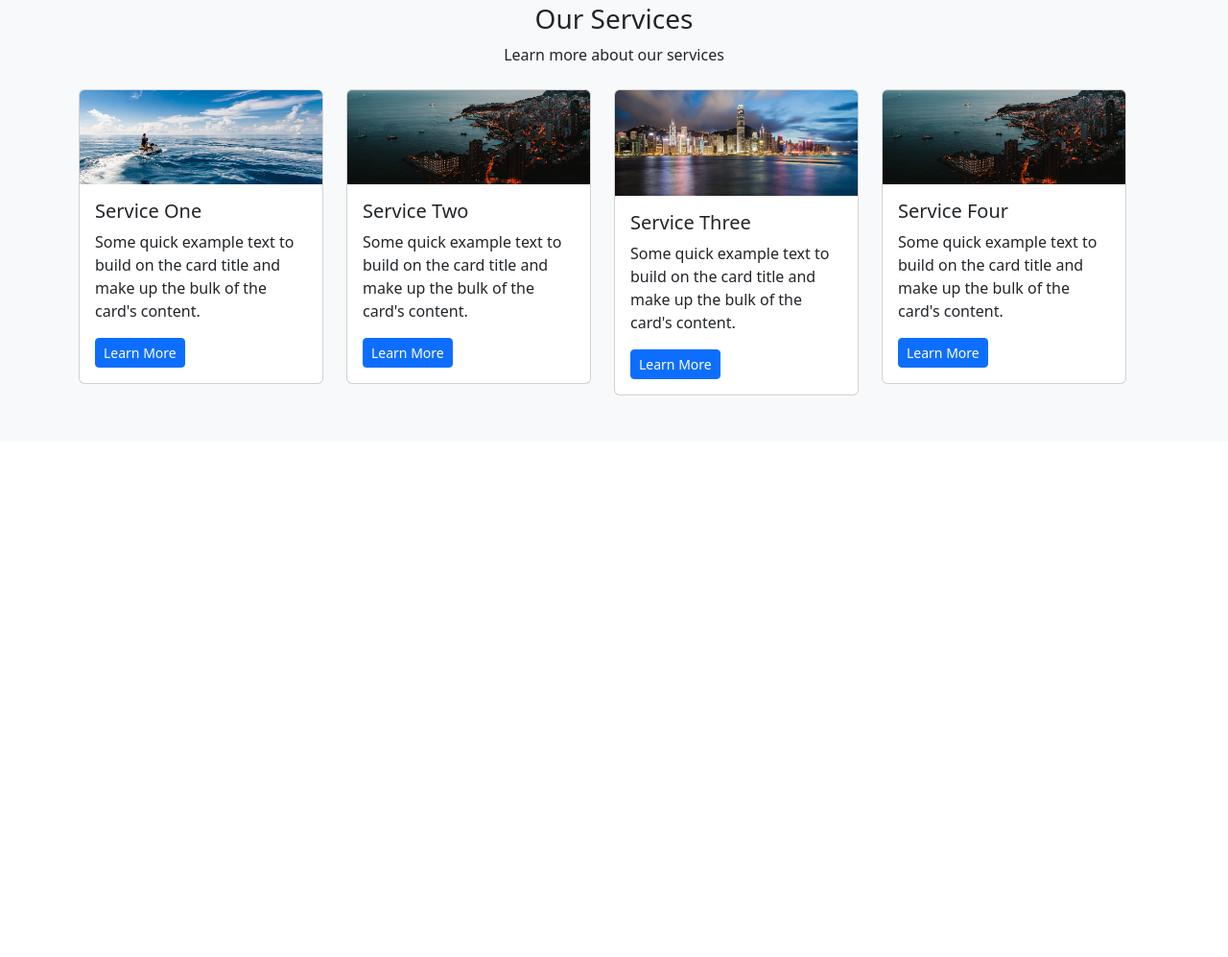
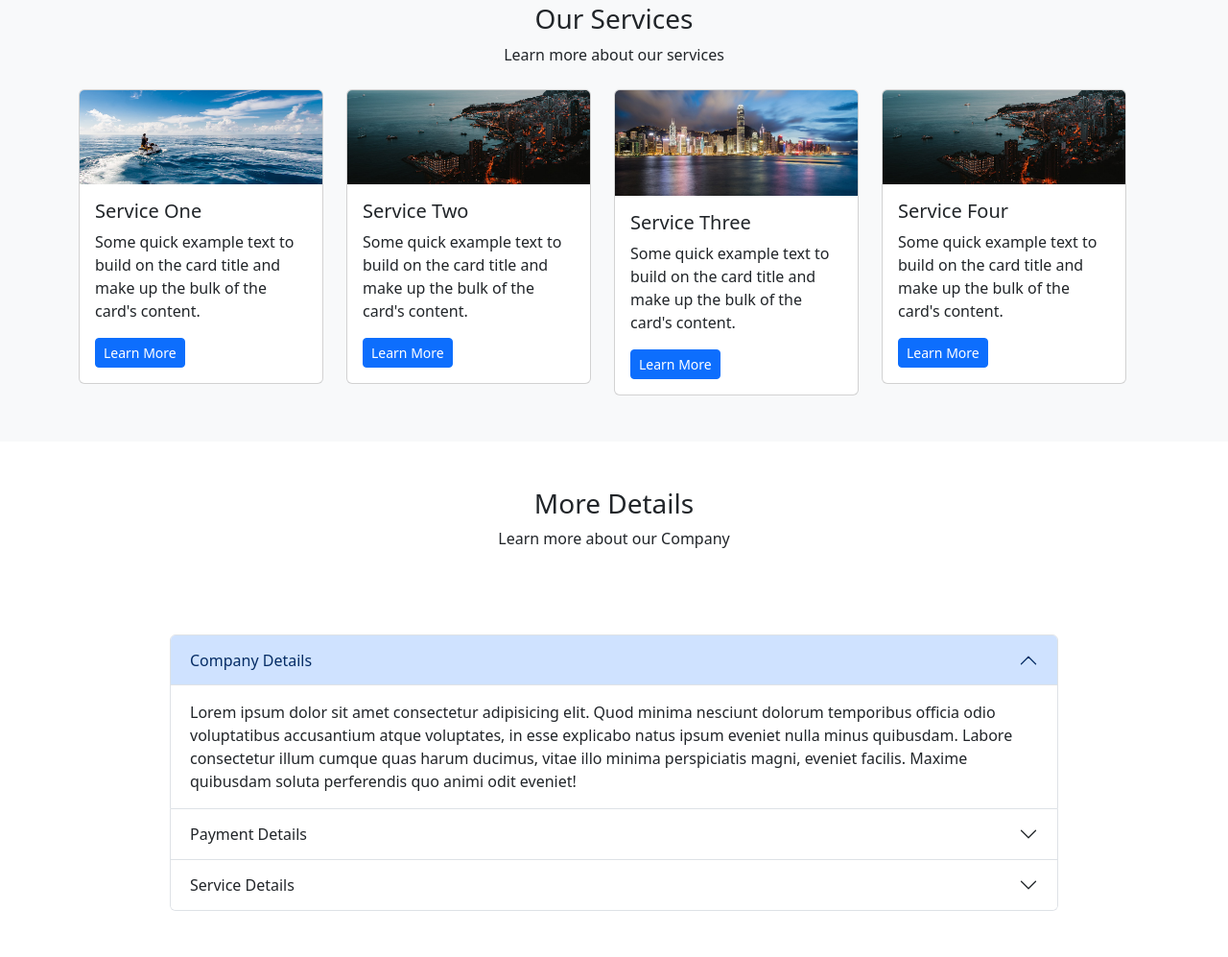
Before and after one commit to ABUESHAK/bd-builders, a plain HTML site: page index.html in a window 1280 px wide. Shown: the part 1089-2086 px from the top of the page at 96% size. Before the commit the page ends 1549 px from the top, so only its background shows below. Drawn offline with nearby package versions, Linux system fonts and the light colour scheme.

Commit message:
Details area completed

```diff
--- a/index.html
+++ b/index.html
@@ -151,6 +151,59 @@
       </div>
     </div>
   </div>
+  <div class="details-area">
+    <div class="container">
+      <div class="row">
+        <div class="section-heading text-center mb-4 py-5">
+          <h3>More Details</h3>
+          <p>Learn more about our Company</p>
+        </div>
+      </div>
+      <div class="row">
+        <div class="col-lg-10 offset-lg-1 pb-5">
+          <div class="accordion" id="accordionExample">
+            <div class="accordion-item">
+              <h2 class="accordion-header">
+                <button class="accordion-button" type="button" data-bs-toggle="collapse" data-bs-target="#collapseOne" aria-expanded="true" aria-controls="collapseOne">
+                  Company Details
+                </button>
+              </h2>
+              <div id="collapseOne" class="accordion-collapse collapse show" data-bs-parent="#accordionExample">
+                <div class="accordion-body">
+                  Lorem ipsum dolor sit amet consectetur adipisicing elit. Quod minima nesciunt dolorum temporibus officia odio voluptatibus accusantium atque voluptates, in esse explicabo natus ipsum eveniet nulla minus quibusdam. Labore consectetur illum cumque quas harum ducimus, vitae illo minima perspiciatis magni, eveniet facilis. Maxime quibusdam soluta perferendis quo animi odit eveniet!
+                </div>
+              </div>
+            </div>
+            <div class="accordion-item">
+              <h2 class="accordion-header">
+                <button class="accordion-button collapsed" type="button" data-bs-toggle="collapse" data-bs-target="#collapseTwo" aria-expanded="false" aria-controls="collapseTwo">
+                  Payment Details
+                </button>
+              </h2>
+              <div id="collapseTwo" class="accordion-collapse collapse" data-bs-parent="#accordionExample">
+                <div class="accordion-body">
+                  Lorem ipsum dolor sit amet consectetur adipisicing elit. Repellat nam explicabo perspiciatis amet commodi doloremque veritatis nisi unde dolore vitae ex iste ducimus rerum suscipit expedita praesentium nostrum dolores ipsum, neque quos quas? Quibusdam pariatur temporibus rem doloribus cupiditate inventore. Aliquam quas commodi quis laboriosam magnam fuga aperiam. Impedit, architecto.
+                </div>
+              </div>
+            </div>
+            <div class="accordion-item">
+              <h2 class="accordion-header">
+                <button class="accordion-button collapsed" type="button" data-bs-toggle="collapse" data-bs-target="#collapseThree" aria-expanded="false" aria-controls="collapseThree">
+                  Service Details
+                </button>
+              </h2>
+              <div id="collapseThree" class="accordion-collapse collapse" data-bs-parent="#accordionExample">
+                <div class="accordion-body">
+                  Lorem ipsum dolor sit amet consectetur adipisicing elit. Soluta excepturi sapiente repudiandae iste? Minima veritatis officiis vitae fugiat totam non fugit amet quidem maxime nisi. Iure quod iste, tempora recusandae facilis sint quasi officiis omnis deserunt quaerat quis, ratione voluptas sit dolor animi laudantium tenetur veniam rem cum at voluptatibus.
+                </div>
+              </div>
+            </div>
+          </div>
+        </div>
+      </div>
+    </div>
+  </div>
+
 </main>
 
 <script src="https://cdn.jsdelivr.net/npm/bootstrap@5.3.0-alpha3/dist/js/bootstrap.bundle.min.js" integrity="sha384-ENjdO4Dr2bkBIFxQpeoTz1HIcje39Wm4jDKdf19U8gI4ddQ3GYNS7NTKfAdVQSZe" crossorigin="anonymous">
```
